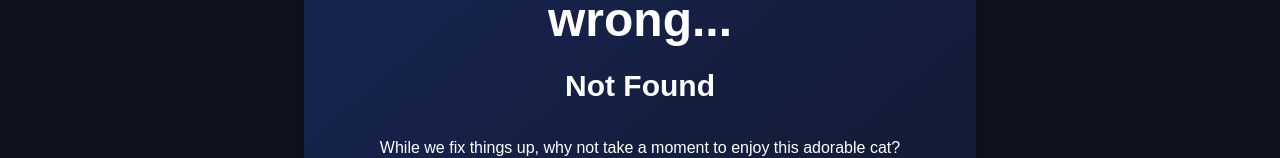
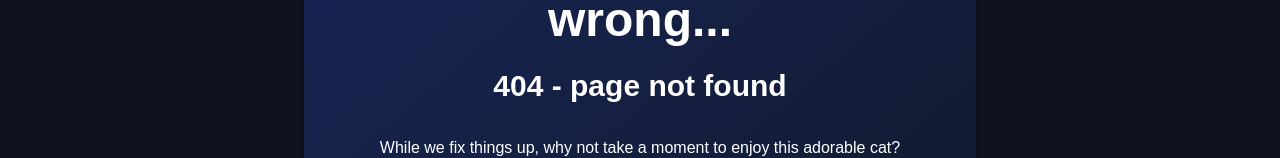
Before and after one commit to CoCoSol007/website, a SvelteKit app: page /404 in a window 1280 px wide. Before the commit this address had no page. Shown: the part 248-406 px from the top of the page. Built offline with nearby package versions, Linux system fonts and the light colour scheme; a web font is replaced by a local one.

Commit message:
Update 404 eror page

```diff
--- a/src/routes/+error.svelte
+++ b/src/routes/404/+page.svelte
@@ -1,13 +1,7 @@
-<script>
-import {
-    page
-} from '$app/stores'; // Assurez-vous que cette importation est correcte et que le magasin existe
-</script>
-
 <div class="min-h-screen flex items-center justify-center">
     <div class="max-w-2xl bg-gradient-to-br from-blue-950 to-gray-900 p-8 rounded-lg shadow-lg text-center text-white">
         <h1 class="text-5xl font-extrabold mb-6">Oops! Something went wrong...</h1>
-        <h2 class="text-3xl font-semibold mb-8">{$page.error.message}</h2>
+        <h2 class="text-3xl font-semibold mb-8">404 - page not found</h2>
         <p>While we fix things up, why not take a moment to enjoy this adorable cat?</p>
         <img src="https://cataas.com/cat/cute" alt="Adorable Cat" class="mt-8 mx-auto rounded-2xl" style="max-width: 300px;">
         <p class="mt-4 text-sm">Psst... You can reload to see a new cat!</p>
```
